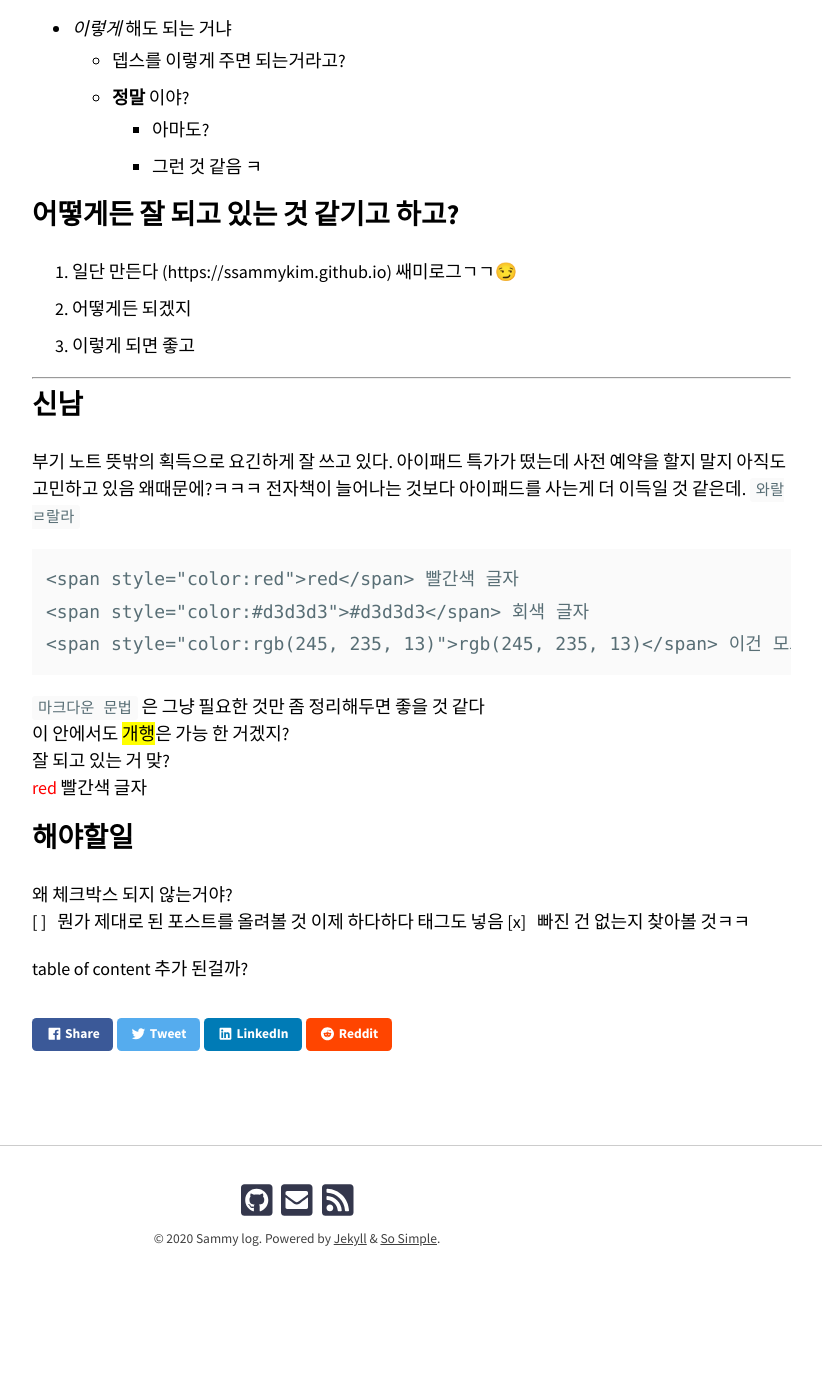
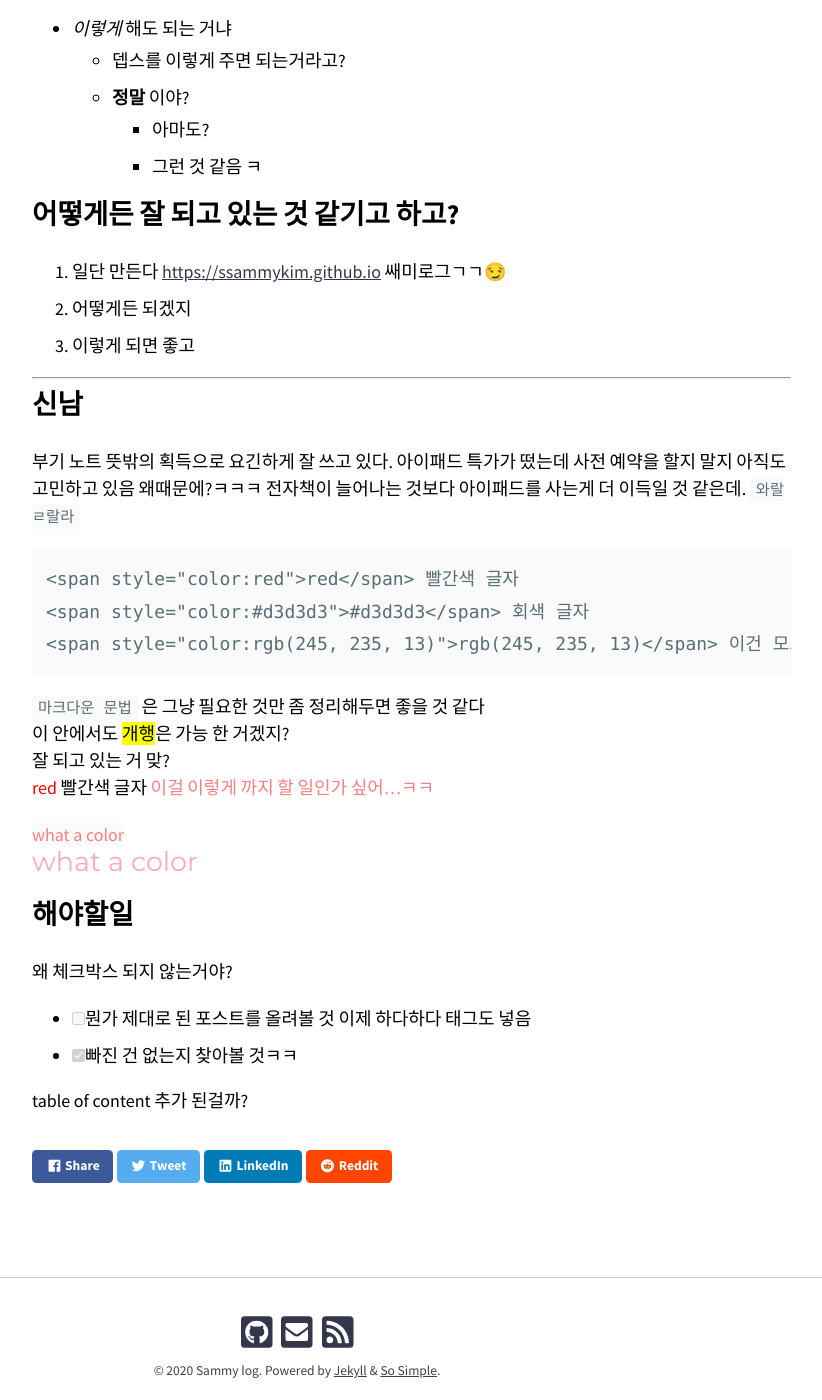
Before and after one commit to ssammykim/ssammykim.github.io, a Jekyll site: the page built from _posts/2020-04-29-test-post.md, in a window 1280 px wide and 1400 px high, scrolled down 1064 px. Shown: the whole window, without its empty margins (343-1165 px from the left). Built offline with Jekyll 4.4.1, drawn with Linux system fonts in a browser that asks for light colours; nearby versions of some CDN libraries; emoji names are drawn with the system emoji font; some web fonts are replaced; comment, search, counter and statistics services are not loaded; before the commit the page ends 2386 px from its top, so only the background shows below that.

Commit message:
Update 2020-04-29-test-post.md

```diff
--- a/_posts/2020-04-29-test-post.md
+++ b/_posts/2020-04-29-test-post.md
@@ -19,7 +19,7 @@ published : true
     + 그런 것 같음 ㅋ
 
 ## 어떻게든 잘 되고 있는 것 같기고 하고?
-1. 일단 만든다 (https://ssammykim.github.io) 쌔미로그ㄱㄱ:smirk:
+1. 일단 만든다 <https://ssammykim.github.io> 쌔미로그ㄱㄱ:smirk:
 2. 어떻게든 되겠지
 3. 이렇게 되면 좋고
 
@@ -38,10 +38,19 @@ published : true
 이 안에서도 <mark>개행</mark>은 가능 한 거겠지?
 잘 되고 있는 거 맞?
 <span style="color:red">red</span> 빨간색 글자
+<span style="color:#F78181">이걸 이렇게 까지 할 일인가 싶어...ㅋㅋ</span>
+
+<span style=" font:normal 1.5em/1em; color:#F78181;background-color:#FAFAFA">
+what a color
+</span>
+<span style=" font:400 1.5em/1em Montserrat, sans-serif; color:#ffa7c4">
+what a color
+</span>
+
 
 ## 해야할일
 왜 체크박스 되지 않는거야?
-[ ] &nbsp; 뭔가 제대로 된 포스트를 올려볼 것 이제 하다하다 태그도 넣음
-[x] &nbsp; 빠진 건 없는지 찾아볼 것ㅋㅋ
+- [ ] 뭔가 제대로 된 포스트를 올려볼 것 이제 하다하다 태그도 넣음
+- [x] 빠진 건 없는지 찾아볼 것ㅋㅋ
 
 table of content 추가 된걸까?
```
